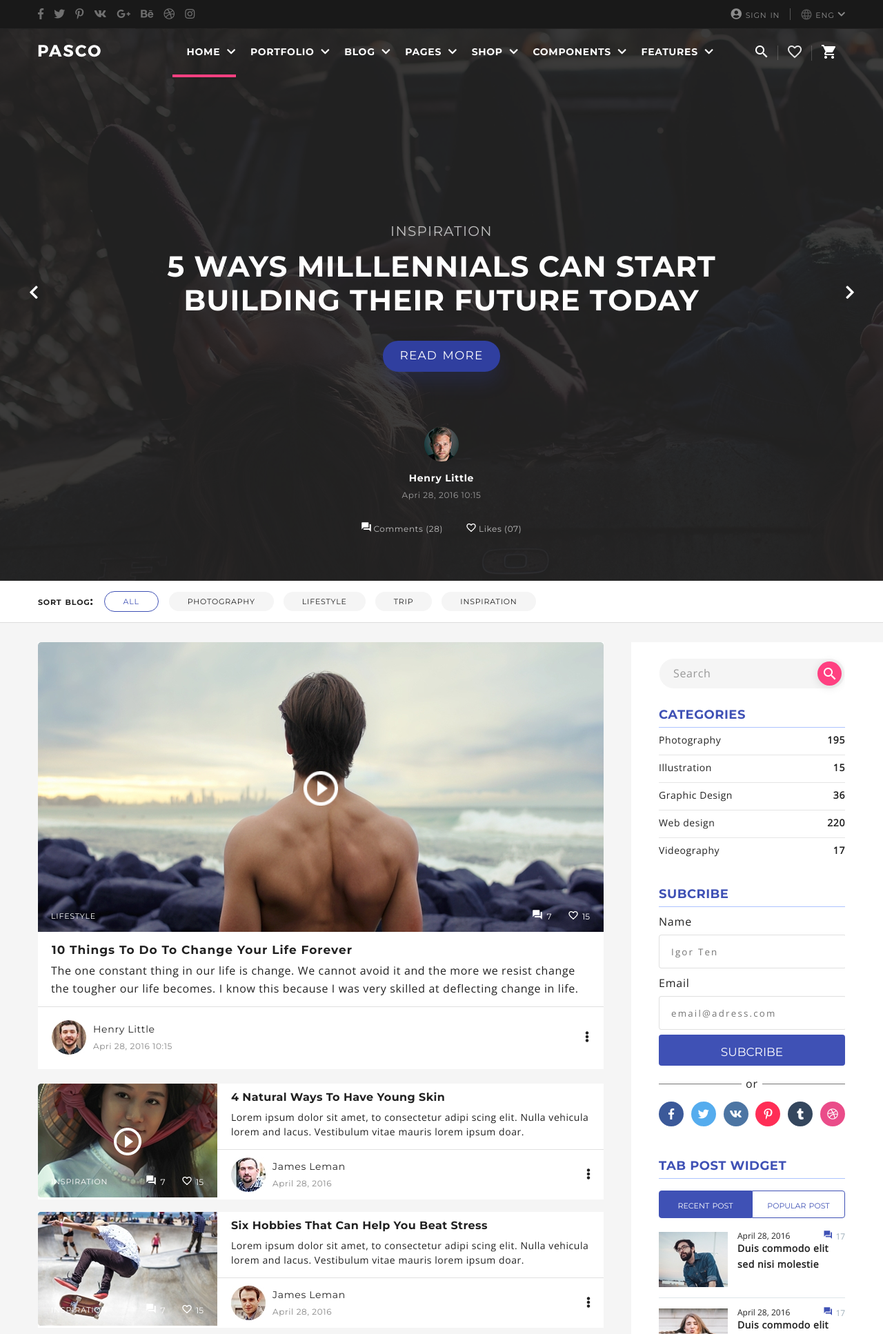
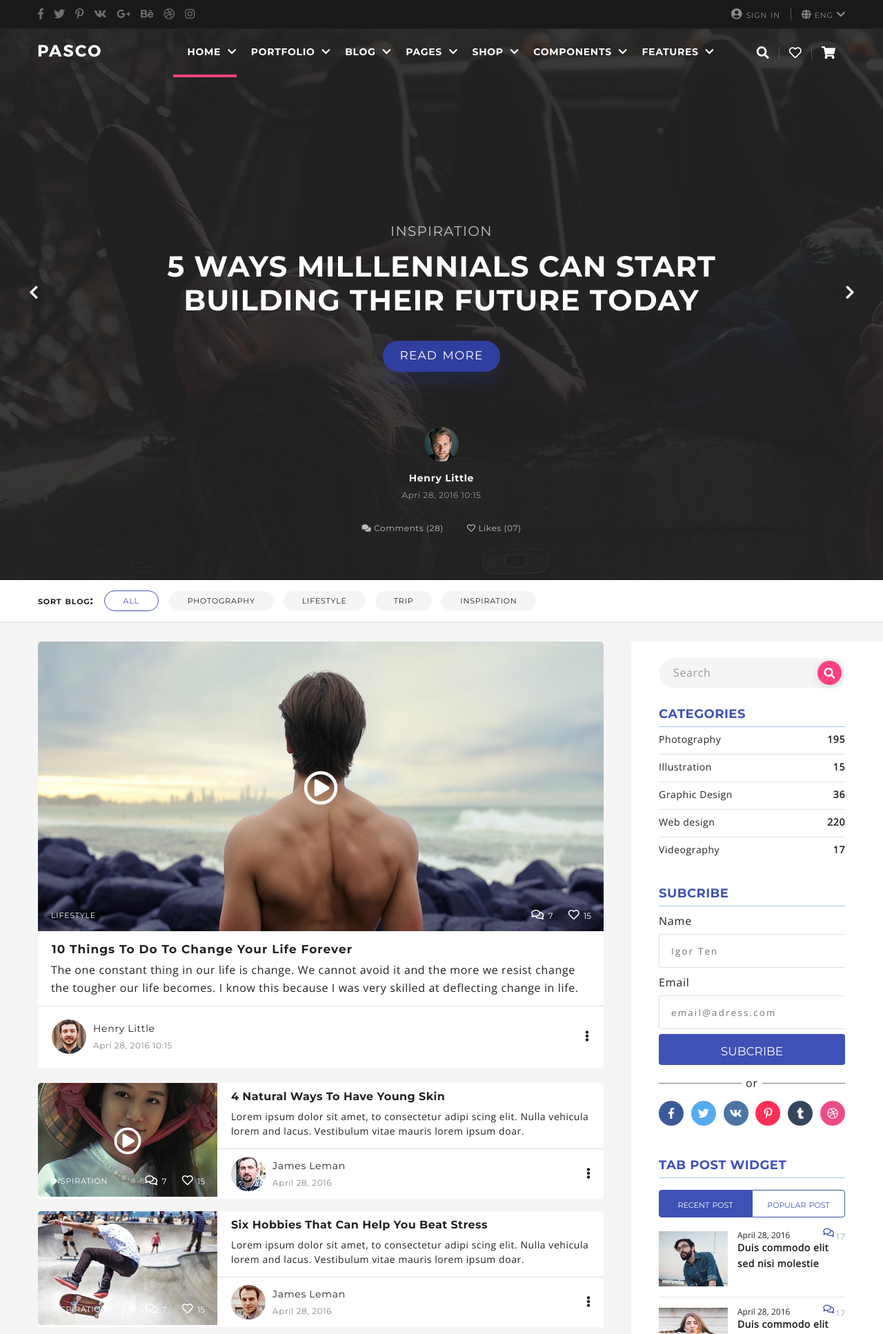
Before and after one commit to OliaKvasha/hw1, a PHP site: page / in a window 1280 px wide; the page is wider, and only the part inside the window is pictured. Shown: the top 1934 px of that part at 69% size. Run offline with PHP 8.4, Linux system fonts and the light colour scheme; some libraries are stand-ins or nearby versions.

Commit message:
change  exported images to  fontawesome

```diff
--- a/hw6/css/style.css
+++ b/hw6/css/style.css
@@ -167,6 +167,7 @@ body {
 .header-actions__item {
   padding: 0 14px;
   border-right: 1px solid rgba(180, 180, 180, 0.3);
+  font-size: 18px;
 }
 
 .header-actions__item:last-child {
@@ -319,7 +320,7 @@ body {
 
 .block-icons_on-picture span {
   font-size: 12px;
-  padding-right: 20px;
+  padding-right: 18px;
   padding-left: 2px;
 }
 
@@ -406,35 +407,30 @@ body {
 }
 
 .icon_on-picture {
-  background: url(../images/icons/play.png);
-  background-size: cover;
-  width: 40px;
-  height: 40px;
+  font-size: 40px;
   position: absolute;
   top: 50%;
   left: 50%;
   margin-top: -20px;
   margin-left: -20px;
+  cursor: pointer;
 }
 
 .icon_on-picture:hover {
-  width: 44px;
-  height: 44px;
+  font-size: 44px;
   margin-top: -22px;
   margin-left: -22px;
   transition: 0.3s;
 }
 
 .main-article .icon_on-picture {
-  width: 50px;
-  height: 50px;
+  font-size: 50px;
   margin-top: -25px;
   margin-left: -25px;
 }
 
 .main-article .icon_on-picture:hover {
-  width: 56px;
-  height: 56px;
+  font-size: 56px;
   margin-top: -28px;
   margin-left: -28px;
 }
@@ -642,7 +638,9 @@ body {
 }
 
 .search-button {
-  background: #ff4081 url("../images/icons/search_ico.png") no-repeat center;
+  background: #ff4081;
+  color: #fff;
+  font-size: 16px;
   width: 35px;
   height: 35px;
   border: none;
@@ -846,6 +844,19 @@ body {
   right: 0;
 }
 
+.post__icon i {
+  color: #3f51b5;
+  font-size: 14px;
+  position: absolute;
+  top: -3px;
+  right: 16px;
+}
+
+.post__icon span {
+  color: #a1b1bc;
+  font-size: 12px;
+}
+
 .tags {
   margin-top: 10px;
 }
@@ -855,7 +866,7 @@ body {
   letter-spacing: 0.56px;
   border-radius: 4px;
   background-color: #eeeeee;
-  margin: 10px 10px 0 0;
+  margin: 10px 10px 3px 0;
   padding: 7px 15px;
   display: inline-block;
 }
@@ -1165,11 +1176,6 @@ body {
   align-items: center;
 }
 
-.change-language__icon {
-  width: 16px;
-  height: 16px;
-}
-
 .change-language__link {
   font-size: 16px;
   letter-spacing: 0.8px;
@@ -1181,7 +1187,7 @@ body {
 }
 
 .change-language i {
-  font-size: 12px;
+  font-size: 14px;
 }
 
 /*-------- footer styles end --------*/
--- a/hw6/index.html
+++ b/hw6/index.html
@@ -48,7 +48,7 @@
                             sign in
                         </a>
                         <div class="change-language">
-                            <img class="change-language__icon" src="images/icons/language.png" alt="icon">
+                            <i class="change-language__icon fas fa-globe"></i> <!--similar to the original-->
                             <a class="change-language__link small-caps" href="#">eng</a>
                             <i class="fas fa-chevron-down"></i>
                         </div>
@@ -91,19 +91,13 @@
                 </ul>
                 <ul class="header-actions">
                     <li class="header-actions__item">
-                        <a href="#">
-                            <img src="images/icons/search_ico.png" alt="search icon">
-                        </a>
+                        <a href="#" class="fas fa-search"></a> <!--similar to the original-->
                     </li>
                     <li class="header-actions__item">
-                        <a href="#">
-                            <img src="images/icons/heart_ico.png" alt="heart icon">
-                        </a>
+                        <a href="#" class="far fa-heart"></a> <!--similar to the original-->
                     </li>
                     <li class="header-actions__item">
-                        <a href="#">
-                            <img src="images/icons/shopping_cart.png" alt="shopping cart icon">
-                        </a>
+                        <a href="#" class="fas fa-shopping-cart"></a> <!--similar to the original-->
                     </li>
                 </ul>
             </nav>
@@ -117,21 +111,17 @@
             <p class="author__date">Apri 28, 2016 10:15</p>
             <div class="social-info">
                 <div class="comments">
-                    <img src="images/icons/forum.png" alt="icons">
+                    <i class="fas fa-comments"></i> <!--similar to the original-->
                     <span>Comments (28)</span>
                 </div>
                 <div class="likes">
-                    <img src="images/icons/heart.png" alt="icons">
+                    <i class="far fa-heart"></i> <!--similar to the original-->
                     <span>Likes (07)</span>
                 </div>
             </div>
         </section>
-        <a href="#" class="keyboard-arrow keyboard-arrow_left">
-            <i class="fas fa-chevron-left"></i>
-        </a>
-        <a href="#" class="keyboard-arrow keyboard-arrow_right">
-            <i class="fas fa-chevron-right"></i>
-        </a>
+        <a href="#" class="keyboard-arrow keyboard-arrow_left fas fa-chevron-left"></a>
+        <a href="#" class="keyboard-arrow keyboard-arrow_right fas fa-chevron-right"></a>
     </div>
 </div>
 <main class="main-content">
@@ -163,13 +153,13 @@
                 <div class="article__image-wrapper">
                     <img src="images/Layer48.jpg" alt="A man near the ocean">
                     <div class="block-icons_on-picture">
-                        <img src="images/icons/forum.png" alt="icons">
+                        <i class="far fa-comments"></i> <!--similar to the original-->
                         <span>7</span>
-                        <img src="images/icons/heart.png" alt="icons">
+                        <i class="far fa-heart"></i> <!--similar to the original-->
                         <span>15</span>
                     </div>
                     <span class="label_on-picture small-caps">lifestyle</span>
-                    <div class="icon_on-picture"></div>
+                    <a class="icon_on-picture far fa-play-circle"></a> <!--similar to the original-->
                 </div>
                 <h2 class="main-article__title">
                     <a href="#">10 Things To Do To Change Your Life Forever</a>
@@ -190,13 +180,13 @@
                     <div class="article__image-wrapper">
                         <img src="images/Layer_64.jpg" alt="Girl in a hat">
                         <div class="block-icons_on-picture">
-                            <img src="images/icons/forum.png" alt="icons">
+                            <i class="far fa-comments"></i> <!--similar to the original-->
                             <span>7</span>
-                            <img src="images/icons/heart.png" alt="icons">
+                            <i class="far fa-heart"></i> <!--similar to the original-->
                             <span>15</span>
                         </div>
                         <span class="label_on-picture small-caps">inspiration</span>
-                        <div class="icon_on-picture"></div>
+                        <a class="icon_on-picture far fa-play-circle"></a> <!--similar to the original-->
                     </div>
                     <h3 class="article__title">
                         <a href="#">4 Natural Ways To Have Young Skin</a>
@@ -214,9 +204,9 @@
                     <div class="article__image-wrapper">
                         <img src="images/Layer_47.jpg" alt="Guy on skateboard">
                         <div class="block-icons_on-picture">
-                            <img src="images/icons/forum.png" alt="icons">
+                            <i class="far fa-comments"></i> <!--similar to the original-->
                             <span>7</span>
-                            <img src="images/icons/heart.png" alt="icons">
+                            <i class="far fa-heart"></i> <!--similar to the original-->
                             <span>15</span>
                         </div>
                         <span class="label_on-picture small-caps">inspiration</span>
@@ -237,9 +227,9 @@
                     <div class="article__image-wrapper">
                         <img src="images/Layer_48.jpg" alt="Sea">
                         <div class="block-icons_on-picture">
-                            <img src="images/icons/forum.png" alt="icons">
+                            <i class="far fa-comments"></i> <!--similar to the original-->
                             <span>7</span>
-                            <img src="images/icons/heart.png" alt="icons">
+                            <i class="far fa-heart"></i> <!--similar to the original-->
                             <span>15</span>
                         </div>
                         <span class="label_on-picture small-caps">inspiration</span>
@@ -262,13 +252,13 @@
                     <div class="article__image-wrapper">
                         <img src="images/Layer53.jpg" alt="A bunch of grapes in hands">
                         <div class="block-icons_on-picture">
-                            <img src="images/icons/forum.png" alt="icons">
+                            <i class="far fa-comments"></i> <!--similar to the original-->
                             <span>7</span>
-                            <img src="images/icons/heart.png" alt="icons">
+                            <i class="far fa-heart"></i> <!--similar to the original-->
                             <span>15</span>
                         </div>
                         <span class="label_on-picture small-caps">inspiration</span>
-                        <div class="icon_on-picture"></div>
+                        <a class="icon_on-picture far fa-play-circle"></a> <!--similar to the original-->
                     </div>
                     <h3 class="article__title">
                         <a href="#">Food That Actually Taste Better When You Freeze</a>
@@ -288,13 +278,11 @@
                     <div class="article__image-wrapper">
                         <img src="images/Layer54.jpg" alt="Girl in the woods">
                         <div class="block-icons_on-picture">
-                            <img src="images/icons/forum.png" alt="icons">
+                            <i class="far fa-comments"></i> <!--similar to the original-->
                             <span>3</span>
-                            <img src="images/icons/heart.png" alt="icons">
+                            <i class="far fa-heart"></i> <!--similar to the original-->
                             <span>15</span>
                         </div>
-                        <span class="label_on-picture small-caps">trip</span>
-                        <div class="shadow"></div>
                     </div>
                     <h3 class="article__title">
                         <a href="#">Why It’s Amazing To Date People Who Love Traveling</a>
@@ -313,9 +301,9 @@
                     <div class="article__image-wrapper">
                         <img src="images/Layer55.jpg" alt="Man">
                         <div class="block-icons_on-picture">
-                            <img src="images/icons/forum.png" alt="icons">
+                            <i class="far fa-comments"></i> <!--similar to the original-->
                             <span>18</span>
-                            <img src="images/icons/heart.png" alt="icons">
+                            <i class="far fa-heart"></i> <!--similar to the original-->
                             <span>15</span>
                         </div>
                         <span class="label_on-picture small-caps">lifestyle</span>
@@ -346,9 +334,9 @@
                     <div class="article__image-wrapper">
                         <img src="images/Layer_61.jpg" alt="Boy at the height">
                         <div class="block-icons_on-picture">
-                            <img src="images/icons/forum.png" alt="icons">
+                            <i class="far fa-comments"></i> <!--similar to the original-->
                             <span>7</span>
-                            <img src="images/icons/heart.png" alt="icons">
+                            <i class="far fa-heart"></i> <!--similar to the original-->
                             <span>15</span>
                         </div>
                         <span class="label_on-picture small-caps">lifestyle</span>
@@ -372,9 +360,9 @@
                     <div class="article__image-wrapper">
                         <img src="images/Layer_6.jpg" alt="The girl in the office">
                         <div class="block-icons_on-picture">
-                            <img src="images/icons/forum.png" alt="icons">
+                            <i class="far fa-comments"></i> <!--similar to the original-->
                             <span>7</span>
-                            <img src="images/icons/heart.png" alt="icons">
+                            <i class="far fa-heart"></i> <!--similar to the original-->
                             <span>15</span>
                         </div>
                         <span class="label_on-picture small-caps">inspiration</span>
@@ -403,7 +391,8 @@
         <aside class="sidebar">
             <form action="/" method="get" class="search-form">
                 <input type="search" class="search-field font_open-sans" placeholder="Search">
-                <button type="submit" name="search" value="search" class="search-button"></button>
+                <button type="submit" name="search" value="search" class="search-button fas fa-search"></button>
+                <!--similar to the original-->
             </form>
             <h3 class="sidebar__title uppercase">categories</h3>
             <ul class="sidebar-menu font_open-sans">
@@ -478,7 +467,10 @@
                     <h3 class="post__title">
                         <a href="#">Duis commodo elit sed nisi molestie</a>
                     </h3>
-                    <img class="post__icon" src="images/icons/forum_17.png" alt="icon">
+                    <div class="post__icon">
+                        <i class="far fa-comments"></i><!--similar to the original-->
+                        <span class="font_open-sans">17</span>
+                    </div>
                 </article>
                 <article class="post font_open-sans">
                     <img class="post__img" src="images/Layer_62.jpg" alt="Girl with pigtails">
@@ -486,7 +478,10 @@
                     <h3 class="post__title">
                         <a href="#">Duis commodo elit sed nisi molestie</a>
                     </h3>
-                    <img class="post__icon" src="images/icons/forum_17.png" alt="icon">
+                    <div class="post__icon">
+                        <i class="far fa-comments"></i><!--similar to the original-->
+                        <span class="font_open-sans">17</span>
+                    </div>
                 </article>
                 <article class="post font_open-sans">
                     <img class="post__img" src="images/Layer_46.jpg" alt="Girl near the water">
@@ -494,7 +489,10 @@
                     <h3 class="post__title">
                         <a href="#">Duis commodo elit sed nisi molestie</a>
                     </h3>
-                    <img class="post__icon" src="images/icons/forum_17.png" alt="icon">
+                    <div class="post__icon">
+                        <i class="far fa-comments"></i><!--similar to the original-->
+                        <span class="font_open-sans">17</span>
+                    </div>
                 </article>
                 <article class="post font_open-sans">
                     <img class="post__img" src="images/Layer_471.jpg" alt="Girl with Bengal fire">
@@ -502,7 +500,10 @@
                     <h3 class="post__title">
                         <a href="#">Duis commodo elit sed nisi molestie</a>
                     </h3>
-                    <img class="post__icon" src="images/icons/forum_17.png" alt="icon">
+                    <div class="post__icon">
+                        <i class="far fa-comments"></i><!--similar to the original-->
+                        <span class="font_open-sans">17</span>
+                    </div>
                 </article>
             </section>
             <h3 class="sidebar__title uppercase">tags</h3>
@@ -605,7 +606,7 @@
                             <a href="#">@PASCO, Duis commodo elit sed nisi molestie</a>
                         </h4>
                         <div class="twitter-widget__links">
-                            <a href="#" class="twitter-widget__link">2 hours ago  →</a>
+                            <a href="#" class="twitter-widget__link">2 hours ago →</a>
                             <a href="#" class="twitter-widget__link">Reply</a>
                             <a href="#" class="twitter-widget__link">Retweet</a>
                             <a href="#" class="twitter-widget__link">Favorite</a>
@@ -617,7 +618,7 @@
                             <a href="#">@PASCO, Duis commodo elit sed nisi molestie</a>
                         </h4>
                         <div class="twitter-widget__links">
-                            <a href="#" class="twitter-widget__link">2 hours ago  →</a>
+                            <a href="#" class="twitter-widget__link">2 hours ago →</a>
                             <a href="#" class="twitter-widget__link">Reply</a>
                             <a href="#" class="twitter-widget__link">Retweet</a>
                             <a href="#" class="twitter-widget__link">Favorite</a>
@@ -629,7 +630,7 @@
                             <a href="#">@PASCO, Duis commodo elit sed nisi molestie</a>
                         </h4>
                         <div class="twitter-widget__links">
-                            <a href="#" class="twitter-widget__link">2 hours ago  →</a>
+                            <a href="#" class="twitter-widget__link">2 hours ago →</a>
                             <a href="#" class="twitter-widget__link">Reply</a>
                             <a href="#" class="twitter-widget__link">Retweet</a>
                             <a href="#" class="twitter-widget__link">Favorite</a>
@@ -683,7 +684,8 @@
                         <img class="flickr-widget__img" src="images/Layer_41.jpg" alt="Keyboard">
                     </a>
                     <a class="flickr-widget__link" href="#">
-                        <img class="flickr-widget__img" src="images/Layer_42.jpg" alt="The girl is sitting on the floor">
+                        <img class="flickr-widget__img" src="images/Layer_42.jpg"
+                             alt="The girl is sitting on the floor">
                     </a>
                     <a class="flickr-widget__link" href="#">
                         <img class="flickr-widget__img" src="images/Layer_35.jpg" alt="The girl is in the field">
@@ -695,7 +697,8 @@
                 <form class="widget-form" action="/" method="post">
                     <input class="widget-form__field" type="text" name="name" placeholder="Name">
                     <input class="widget-form__field" type="email" name="email" placeholder="Email Address">
-                    <textarea class="widget-form__field widget-form__field-message" name="message" placeholder="Message"></textarea>
+                    <textarea class="widget-form__field widget-form__field-message" name="message"
+                              placeholder="Message"></textarea>
                     <button type="submit" name="widget-subscribe" class="widget-form__btn small-caps">subcribe</button>
                 </form>
             </article>
@@ -730,12 +733,11 @@
             </nav>
             <form action="/" method="get" class="footer__search-form">
                 <input type="search" class="footer__search-field font_open-sans" placeholder="Search">
-                <button type="submit" name="footer-search" value="search" class="footer__search-button">
-                    <i class="fas fa-search"></i>
-                </button>
+                <button type="submit" name="footer-search" value="search"
+                        class="footer__search-button fas fa-search"></button> <!--similar to the original-->
             </form>
             <div class="change-language">
-                <img class="change-language__icon" src="images/icons/language.png" alt="icon">
+                <i class="change-language__icon fas fa-globe"></i> <!--similar to the original-->
                 <a class="change-language__link small-caps" href="#">eng</a>
                 <i class="fas fa-chevron-down"></i>
             </div>
```
Also changed, not shown: hw6/images/icons/forum.png (deleted), hw6/images/icons/forum_17.png (deleted), hw6/images/icons/heart.png (deleted), hw6/images/icons/heart_ico.png (deleted), hw6/images/icons/language.png (deleted), hw6/images/icons/play.png (deleted), hw6/images/icons/search_ico.png (deleted), hw6/images/icons/shopping_cart.png (deleted).
